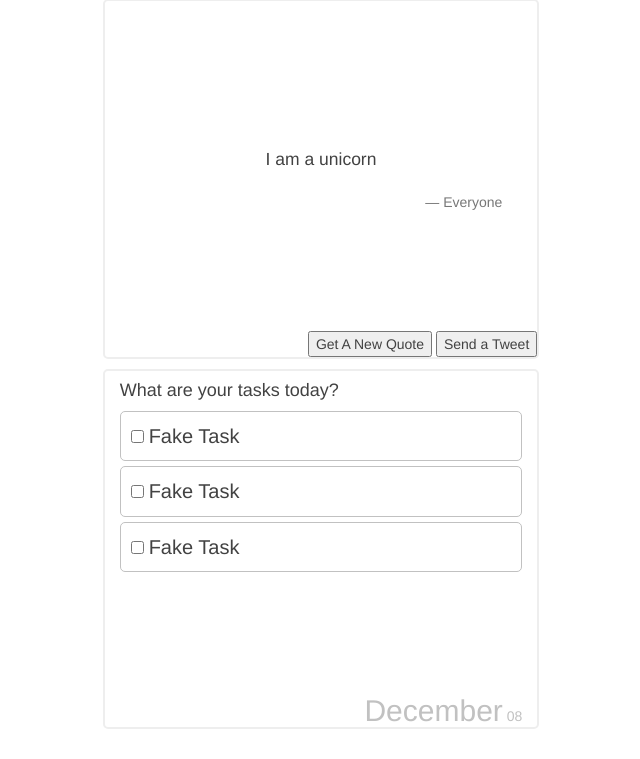
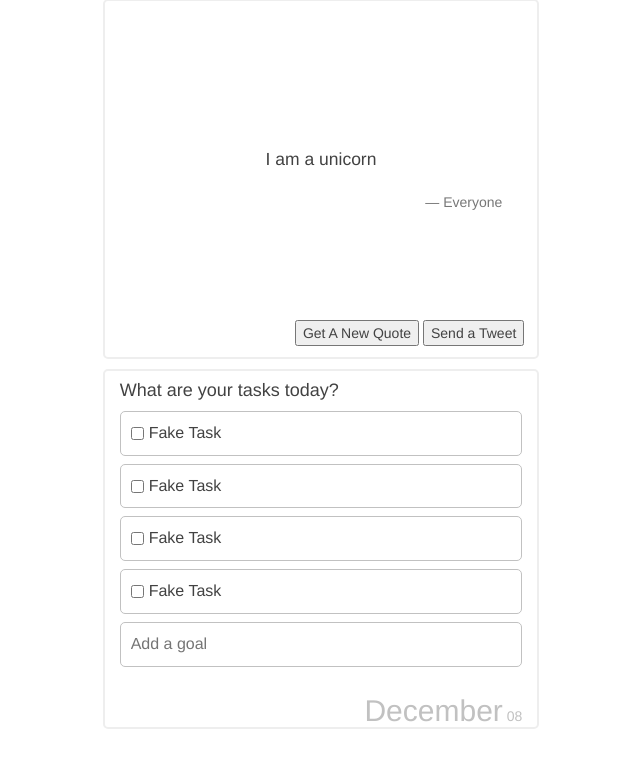
Before and after one commit to markediez/markediez.github.io, a PHP site: page /projects/fcc/front-end/random-quote-machine/index.html in a window 1280 px wide. Shown: the part 41-800 px from the top of the page, without its empty margins (319-959 px from the left). Run offline with PHP 8.4, Linux system fonts and the light colour scheme; some libraries are stand-ins or nearby versions.

Commit message:
Finalize positions

```diff
--- a/projects/fcc/front-end/random-quote-machine/css/index.css
+++ b/projects/fcc/front-end/random-quote-machine/css/index.css
@@ -21,9 +21,8 @@
         border: none; }
       #container .row #random_quote #action {
         position: absolute;
-        bottom: 0;
-        right: 0;
-        align-self: flex-end; }
+        bottom: 3%;
+        right: 3%; }
   #container .row {
     height: 45%;
     margin-top: 10px; }
@@ -43,12 +42,12 @@
           padding: 10px;
           border: 1px solid #C1C1C1;
           border-radius: 5px;
-          margin-top: 5px; }
+          margin-top: 8px;
+          font-size: 16px;
+          width: 100%; }
           #container .row #task_container #content .task input {
             margin: 0 5px 0 0;
             align-self: center; }
-          #container .row #task_container #content .task span {
-            font-size: 20px; }
       #container .row #task_container #curr_date {
         text-align: right;
         color: #C1C1C1; }
--- a/projects/fcc/front-end/random-quote-machine/index.html
+++ b/projects/fcc/front-end/random-quote-machine/index.html
@@ -29,9 +29,15 @@
         <div id="task_container" class="col-md-offset-4 col-md-4">
           <div id="content">
             <h4 class="title" class="big">What are your tasks today?</h4>
+
+            <div>
               <span class="task"><input type="checkbox"><span>Fake Task</span></span>
               <span class="task"><input type="checkbox"><span>Fake Task</span></span>
               <span class="task"><input type="checkbox"><span>Fake Task</span></span>
+              <span class="task"><input type="checkbox"><span>Fake Task</span></span>
+            </div>
+
+            <input type="text" placeholder="Add a goal" class="task task_input"/>
           </div>
           <div id="curr_date">
             <span class="h2">December</span>
--- a/projects/fcc/front-end/random-quote-machine/scss/index.scss
+++ b/projects/fcc/front-end/random-quote-machine/scss/index.scss
@@ -29,9 +29,8 @@ $border-color: #EEEEEE;
 
       #action {
         position: absolute;
-        bottom: 0;
-        right: 0;
-        align-self: flex-end;
+        bottom: 3%;
+        right: 3%;
       }
     }
   }
@@ -57,14 +56,13 @@ $border-color: #EEEEEE;
           padding: 10px;
           border: 1px solid $secondary-color;
           border-radius: 5px;
-          margin-top: 5px;
+          margin-top: 8px;
+          font-size: 16px;
+          width: 100%;
 
           input {
             margin: 0 5px 0 0;
             align-self: center;
-          }
-          span {
-            font-size: 20px;
           }
         }
       }
```
